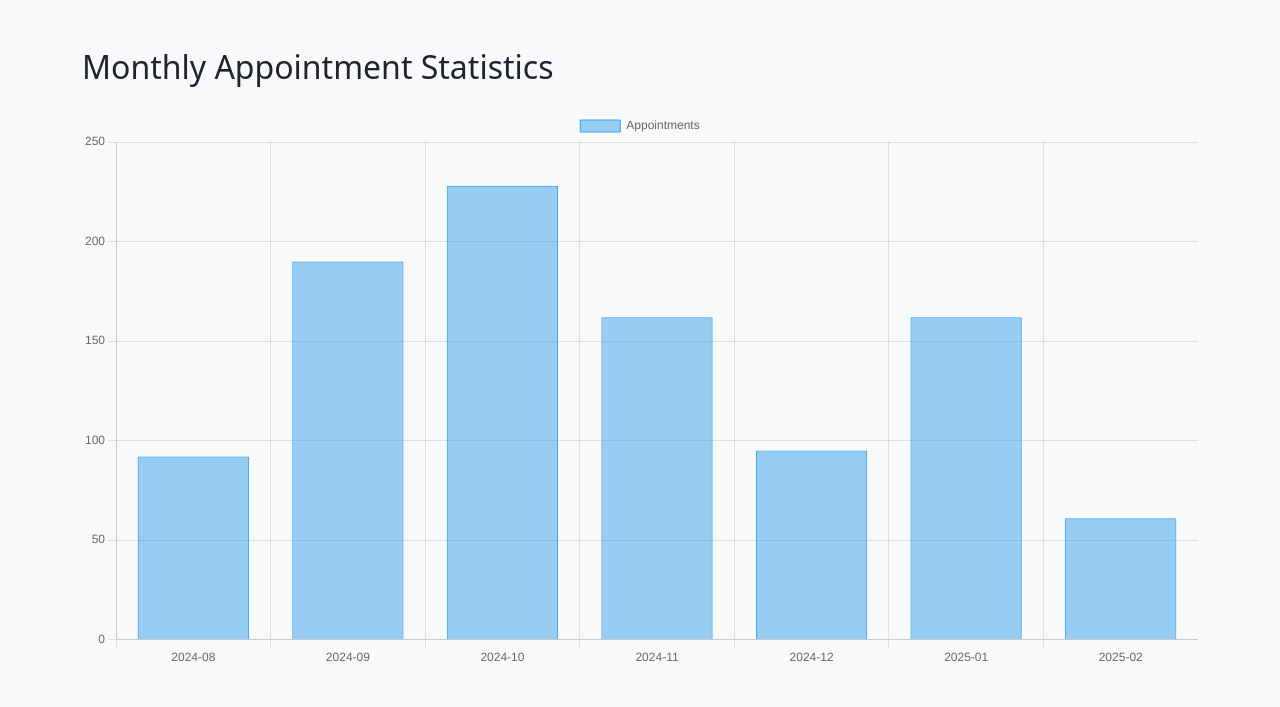
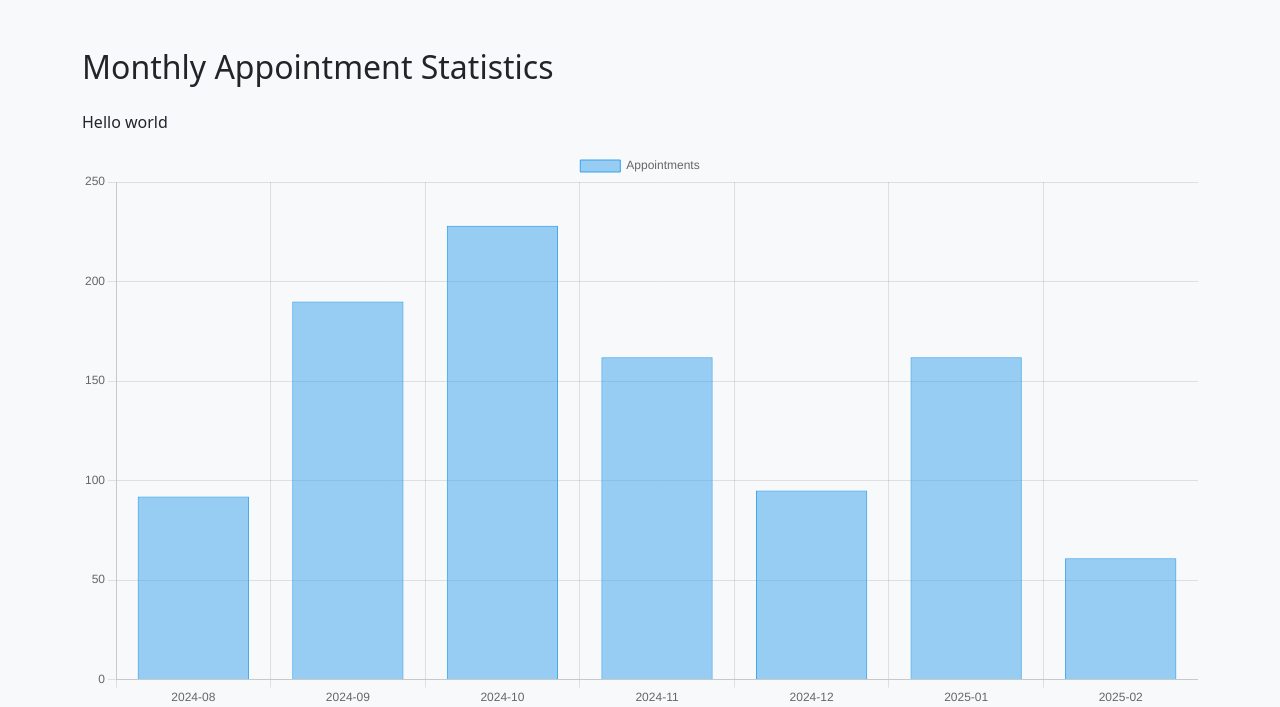
Before and after one commit to can-ding/ucc-appointment-system, a Flask app: page /dashboard/monthly in a window 1280 px wide. Shown: the top 707 px of the page. Run offline with Flask 3, Linux system fonts and the light colour scheme.

Commit message:
Statistics

```diff
--- a/app/templates/monthly_stats.html
+++ b/app/templates/monthly_stats.html
@@ -6,9 +6,11 @@
     <script src="https://cdn.jsdelivr.net/npm/chart.js"></script>
     <link href="https://cdn.jsdelivr.net/npm/bootstrap@5.3.0/dist/css/bootstrap.min.css" rel="stylesheet">
 </head>
+
 <body class="bg-light p-5">
     <div class="container">
         <h2 class="mb-4">Monthly Appointment Statistics</h2>
+        <p>Hello world</p>
         <canvas id="monthlyChart"></canvas>
     </div>
 
--- a/run.py
+++ b/run.py
@@ -1,6 +1,8 @@
 from app import create_app
+from app.routes import stats
 
 app = create_app()
 
+
 if __name__ == '__main__':
     app.run(debug=True)
```
Also changed, not shown: app/routes/stats.py (line endings or trailing spaces).
